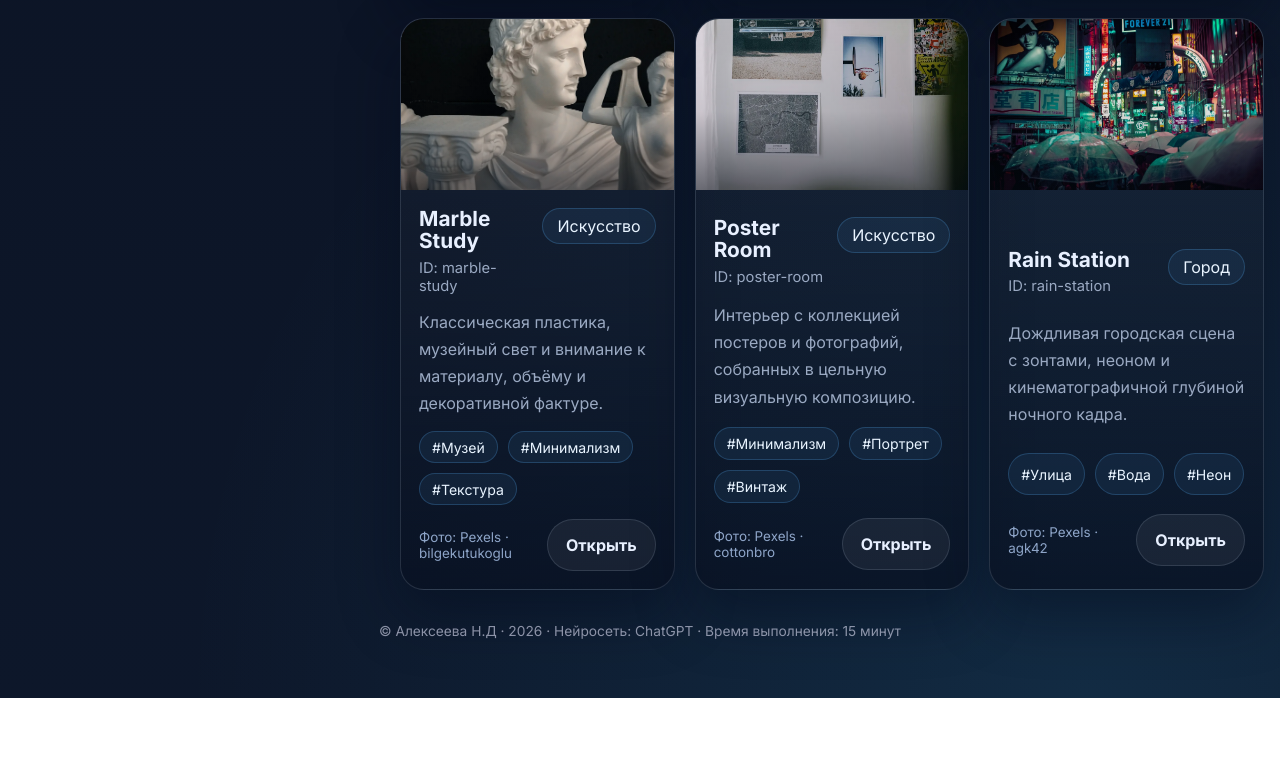
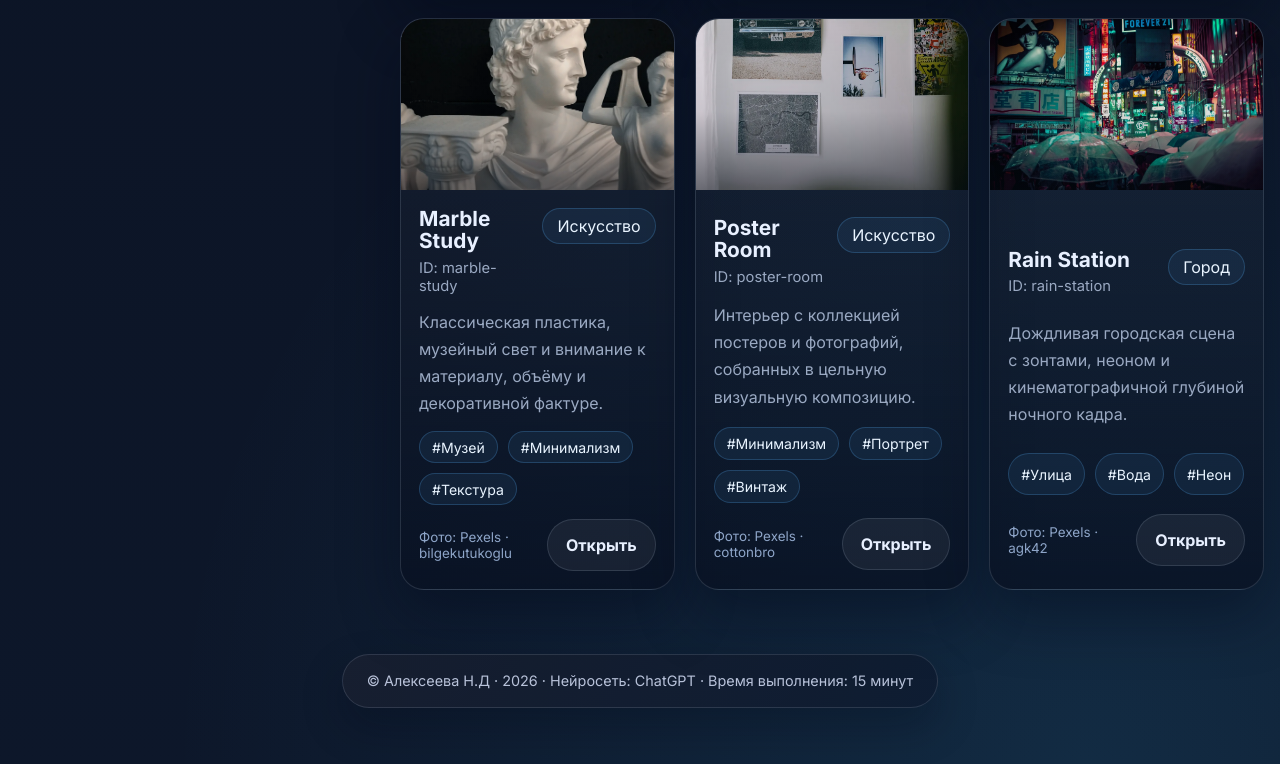
Before and after one commit to Xenoniq/gallery-filter-app, a plain HTML site: page index.html in a window 1280 px wide. Shown: the part 3271-4035 px from the top of the page. Before the commit the page ends 3969 px from the top, so only its background shows below. Drawn offline with Linux system fonts and the light colour scheme.

Commit message:
Add files via upload

```diff
--- a/styles.css
+++ b/styles.css
@@ -669,12 +669,20 @@ select {
 
 .site-footer {
   display: flex;
+  align-items: center;
   justify-content: center;
-  width: 100%;
-  margin: 30px auto 0;
-  padding: 0;
-  color: rgba(200, 203, 224, 0.68);
-  font-size: 0.86rem;
+  width: fit-content;
+  max-width: min(100%, 760px);
+  margin: clamp(44px, 5vw, 72px) auto 0;
+  padding: 14px 24px;
+  border: 1px solid rgba(148, 163, 184, 0.2);
+  border-radius: 999px;
+  background:
+    linear-gradient(135deg, rgba(255, 255, 255, 0.06), rgba(94, 181, 255, 0.05)),
+    rgba(7, 15, 31, 0.72);
+  box-shadow: 0 18px 42px rgba(2, 6, 23, 0.28);
+  color: rgba(221, 231, 255, 0.82);
+  font-size: 0.9rem;
   line-height: 1.6;
   text-align: center;
   text-wrap: balance;
@@ -828,6 +836,13 @@ select {
     justify-content: center;
   }
 
+  .site-footer {
+    width: 100%;
+    margin-top: 36px;
+    padding: 16px 18px;
+    border-radius: 22px;
+  }
+
   .lightbox__dialog {
     height: auto;
     max-height: calc(100vh - 16px);
```
Also changed, not shown: 1 other file.
